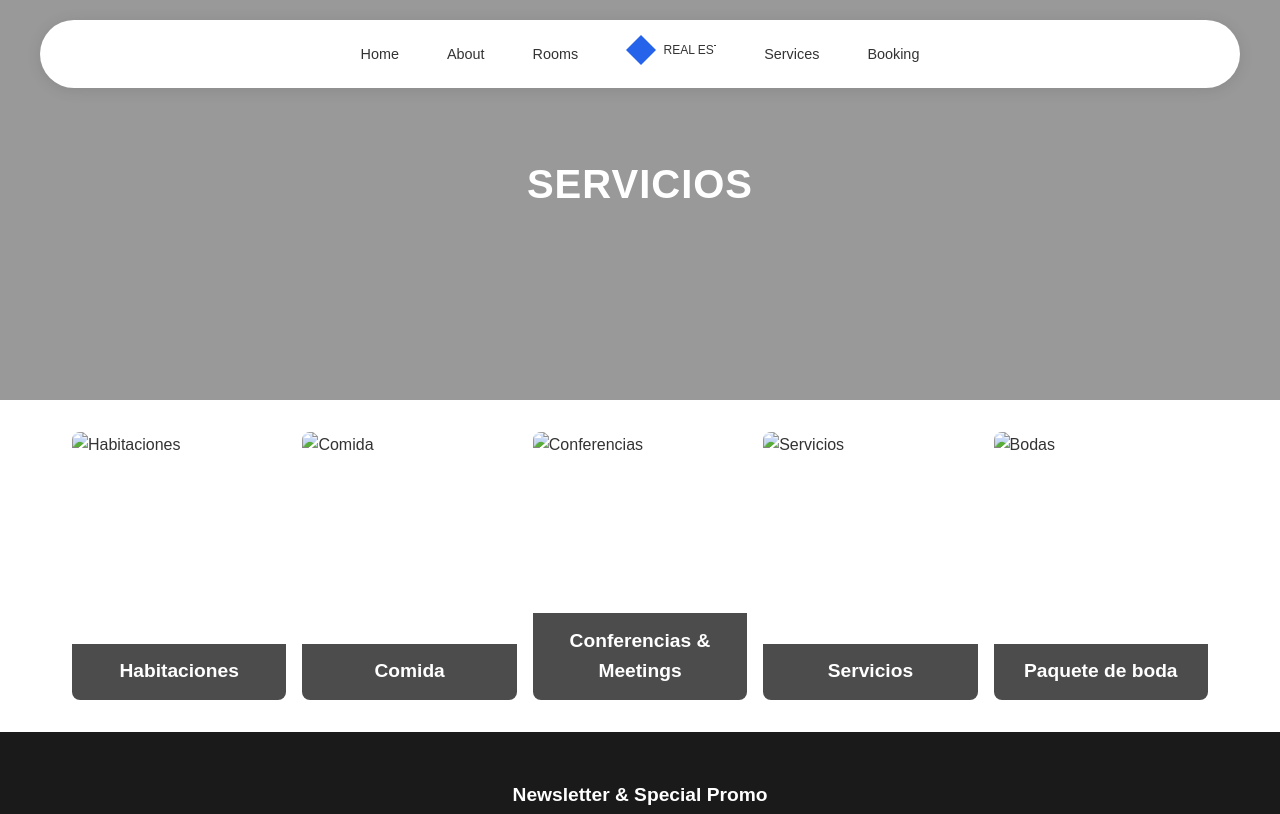
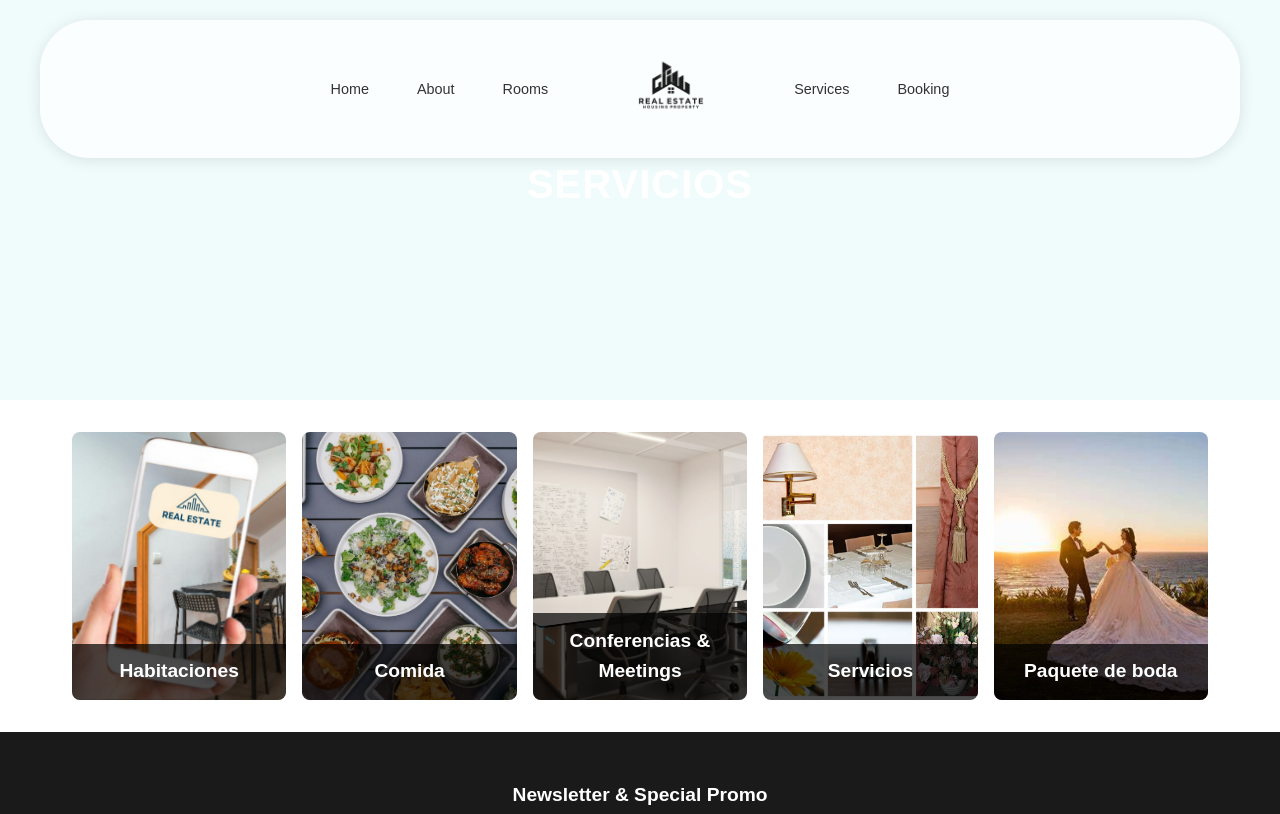
Before and after one commit to JSamuel-RiveraRojas/tarea-1-abril, a website built with Vite: page pages/services.html in a window 1280 px wide. Shown: the top 814 px of the page. Built offline with nearby package versions, Linux system fonts and the light colour scheme.

Commit message:
Up-date-1.0

```diff
--- a/pages/services.html
+++ b/pages/services.html
@@ -13,7 +13,7 @@
                 <li><a href="../index.html">Home</a></li>
                 <li><a href="about.html">About</a></li>
                 <li><a href="rooms.html">Rooms</a></li>
-                <li><img src="/logo.svg" alt="Real Estate Logo" class="logo"></li>
+                <li><img src="../images/logo.png" alt="Real Estate Logo" width="150px"  alt="logo"></li>
                 <li><a href="services.html">Services</a></li>
                 <li><a href="booking.html">Booking</a></li>
             </ul>
@@ -27,23 +27,23 @@
 
         <section class="services-grid">
             <article class="service-card">
-                <img src="/images/rooms.jpg" alt="Habitaciones">
+                <img src="../images/harbibi.jpg" alt="Habitaciones">
                 <h2>Habitaciones</h2>
             </article>
             <article class="service-card">
-                <img src="/images/dining.jpg" alt="Comida">
+                <img src="../images/que-comida-eres-.jpg" alt="Comida">
                 <h2>Comida</h2>
             </article>
             <article class="service-card">
-                <img src="/images/conference.jpg" alt="Conferencias">
+                <img src="../images/Meeting-room-Guide.webp" alt="Conferencias">
                 <h2>Conferencias & Meetings</h2>
             </article>
             <article class="service-card">
-                <img src="/images/gym.jpg" alt="Servicios">
+                <img src="../images/todo.webp" alt="Servicios">
                 <h2>Servicios</h2>
             </article>
             <article class="service-card">
-                <img src="/images/wedding.jpg" alt="Bodas">
+                <img src="../images/OIP.jpeg" alt="Bodas">
                 <h2>Paquete de boda</h2>
             </article>
         </section>
--- a/style.css
+++ b/style.css
@@ -23,7 +23,7 @@ header {
 nav {
     max-width: 1200px;
     margin: 0 auto;
-    background: white;
+    background: rgba(255, 255, 255, 0.697);
     border-radius: 50px;
     padding: 15px 30px;
     box-shadow: 0 2px 15px rgba(0,0,0,0.1);
@@ -47,6 +47,8 @@ nav a {
 
 nav a:hover {
     color: #2563eb;
+    background-color: rgb(232, 255, 255);
+    border-radius: 10px;
 }
 
 .logo {
@@ -96,7 +98,7 @@ nav a:hover {
     left: 0;
     right: 0;
     bottom: 0;
-    background: rgba(0, 0, 0, 0.4);
+    background: rgba(174, 231, 231, 0.179);
     z-index: 1;
 }
 
@@ -401,7 +403,7 @@ footer {
 }
 
 .footer-links a:hover {
-    color: white;
+    color: rgb(166, 163, 231);
 }
 
 .copyright {
```
Also changed, not shown: index.html (+1 -1 lines), pages/about.html (+3 -4 lines), pages/booking.html (+2 -2 lines), images/Meeting-room-Guide.webp (added), images/OIP.jpeg (added), images/exteriorhotel.jpg (added), images/habitacion.jpeg (added), images/harbibi.jpg (added), images/interior.jpeg (added), images/que-comida-eres-.jpg (added), images/todo.webp (added).
